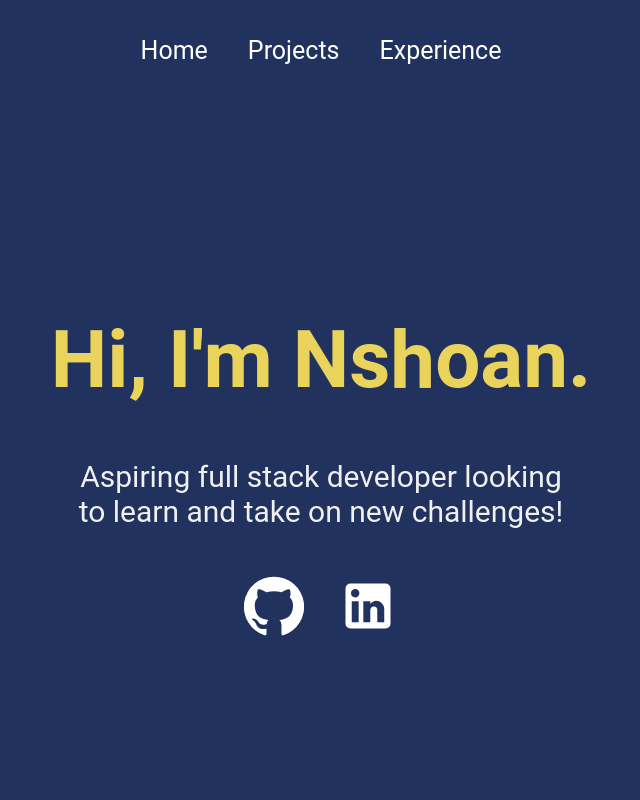
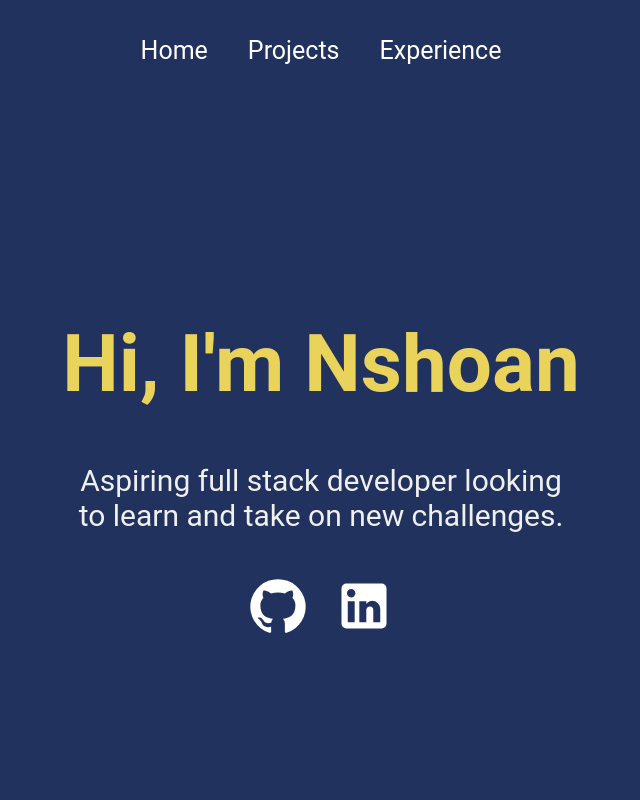
Before and after one commit to BlueberryPwn/blueberrypwn.github.io, a React (Create React App) app: page / in a window 1280 px wide. Shown: the top 800 px of the page, without its empty margins (319-959 px from the left). Built offline with nearby package versions, Linux system fonts and the light colour scheme; the HTML template or start-up script is replaced by a standard one.

Commit message:
removed and added some packages

```diff
--- a/src/components/Footer.js
+++ b/src/components/Footer.js
@@ -1,9 +1,9 @@
 import "../styles/Footer.css";
 import React from "react";
-import Tooltip from "@material-ui/core/Tooltip";
-import IconButton from "@material-ui/core/IconButton";
-import GitHubIcon from "@material-ui/icons/GitHub";
-import LinkedInIcon from "@material-ui/icons/LinkedIn";
+import Tooltip from "@mui/material/Tooltip";
+import IconButton from "@mui/material/IconButton";
+import GitHubIcon from "@mui/icons-material/GitHub";
+import LinkedInIcon from "@mui/icons-material/LinkedIn";
 
 function Footer() {
   return (
@@ -12,7 +12,7 @@ function Footer() {
         <Tooltip title="Visit my GitHub profile!">
           <IconButton aria-label="visit">
             <GitHubIcon
-              onClick={(event) =>
+              onClick={() =>
                 window.open("https://github.com/ChasAcademy-Nshoan-Abdlwafa")
               }
             />
@@ -21,7 +21,7 @@ function Footer() {
         <Tooltip title="Visit my LinkedIn profile!">
           <IconButton aria-label="visit">
             <LinkedInIcon
-              onClick={(event) =>
+              onClick={() =>
                 window.open("https://www.linkedin.com/in/nshoan-a-853878208/")
               }
             />
--- a/src/components/Navbar.js
+++ b/src/components/Navbar.js
@@ -1,7 +1,7 @@
 import "../styles/Navbar.css";
 import React, { useEffect, useState } from "react";
 import { Link, useLocation } from "react-router-dom";
-import ReorderIcon from "@material-ui/icons/Reorder";
+import ReorderIcon from "@mui/icons-material/Reorder";
 
 function Navbar() {
   const [expandNavbar, setExpandNavbar] = useState(false);
--- a/src/pages/Experience.js
+++ b/src/pages/Experience.js
@@ -4,8 +4,8 @@ import {
   VerticalTimelineElement,
 } from "react-vertical-timeline-component";
 import "react-vertical-timeline-component/style.min.css";
-import SchoolIcon from "@material-ui/icons/School";
-import WorkIcon from "@material-ui/icons/Work";
+import SchoolIcon from "@mui/icons-material/School";
+import WorkIcon from "@mui/icons-material/Work";
 
 function Experience() {
   return (
--- a/src/pages/Home.js
+++ b/src/pages/Home.js
@@ -1,24 +1,24 @@
 import "../styles/Home.css";
 import React from "react";
-import Tooltip from "@material-ui/core/Tooltip";
-import IconButton from "@material-ui/core/IconButton";
-import GitHubIcon from "@material-ui/icons/GitHub";
-import LinkedInIcon from "@material-ui/icons/LinkedIn";
+import Tooltip from "@mui/material/Tooltip";
+import IconButton from "@mui/material/IconButton";
+import GitHubIcon from "@mui/icons-material/GitHub";
+import LinkedInIcon from "@mui/icons-material/LinkedIn";
 
 function Home() {
   return (
     <div className="home">
       <div className="about">
-        <h2>Hi, I'm Nshoan.</h2>
+        <h2>Hi, I'm Nshoan</h2>
         <div className="prompt">
           <p>
             Aspiring full stack developer looking to learn and take on new
-            challenges!
+            challenges.
           </p>
           <Tooltip title="Visit my GitHub profile!">
             <IconButton aria-label="visit">
               <GitHubIcon
-                onClick={(event) =>
+                onClick={() =>
                   window.open("https://github.com/ChasAcademy-Nshoan-Abdlwafa")
                 }
               />
@@ -27,7 +27,7 @@ function Home() {
           <Tooltip title="Visit my LinkedIn profile!">
             <IconButton aria-label="visit">
               <LinkedInIcon
-                onClick={(event) =>
+                onClick={() =>
                   window.open("https://www.linkedin.com/in/nshoan-a-853878208/")
                 }
               />
--- a/src/pages/ProjectDisplay.js
+++ b/src/pages/ProjectDisplay.js
@@ -2,9 +2,9 @@ import "../styles/ProjectDisplay.css";
 import React from "react";
 import { useParams } from "react-router-dom";
 import { ProjectList } from "../helpers/ProjectList";
-import Tooltip from "@material-ui/core/Tooltip";
-import IconButton from "@material-ui/core/IconButton";
-import GitHubIcon from "@material-ui/icons/GitHub";
+import Tooltip from "@mui/material/Tooltip";
+import IconButton from "@mui/material/IconButton";
+import GitHubIcon from "@mui/icons-material/GitHub";
 
 function ProjectDisplay() {
   const { id } = useParams();
@@ -18,7 +18,7 @@ function ProjectDisplay() {
       </p>
       <Tooltip title="Visit the repository of this project!">
         <IconButton aria-label="visit">
-          <GitHubIcon onClick={(event) => window.open(project.link)} />
+          <GitHubIcon onClick={() => window.open(project.link)} />
         </IconButton>
       </Tooltip>
     </div>
```
Also changed, not shown: package.json (+7 -6 lines), 1 other file (tests, documents, lock files or other folders).
